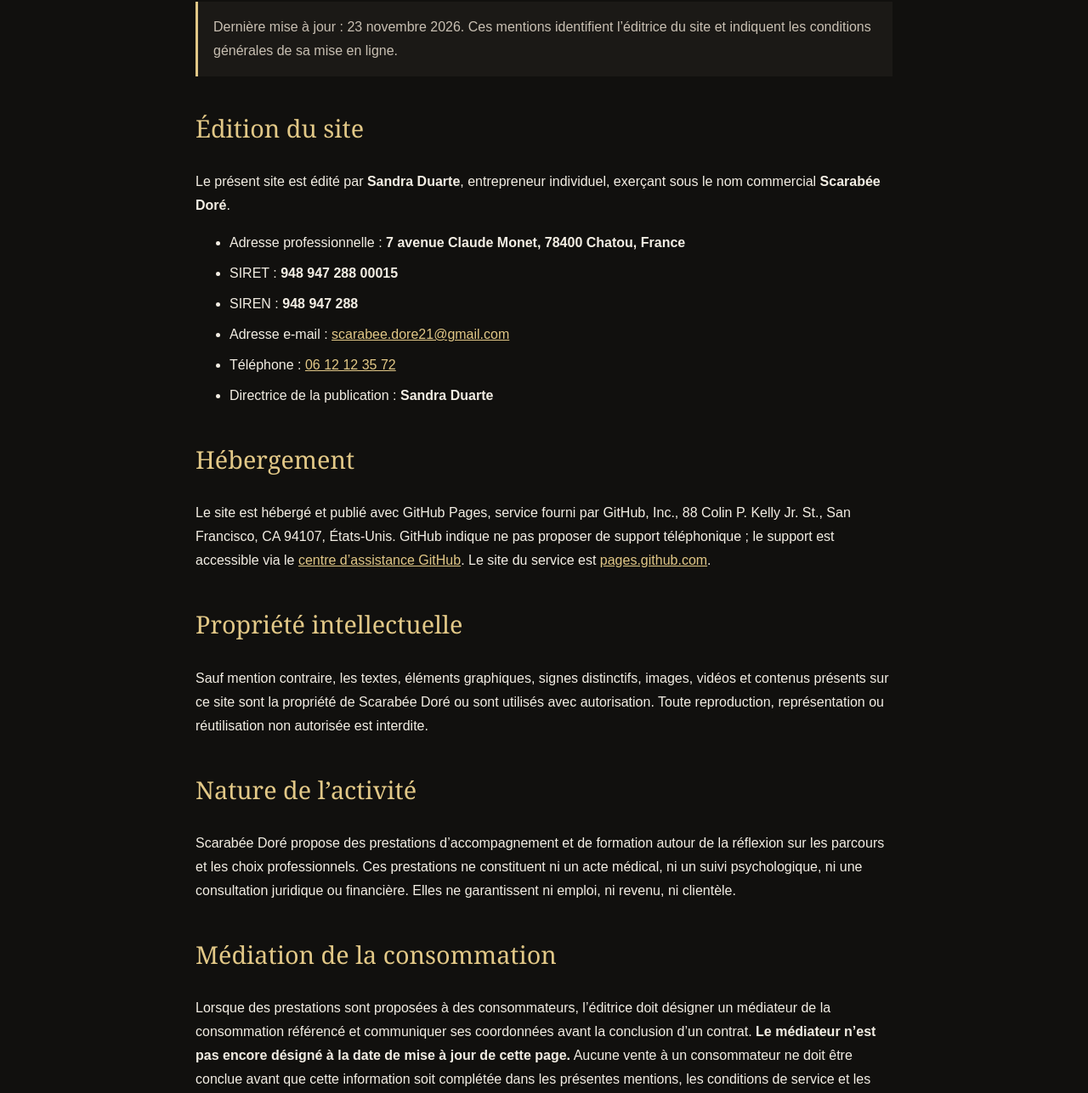
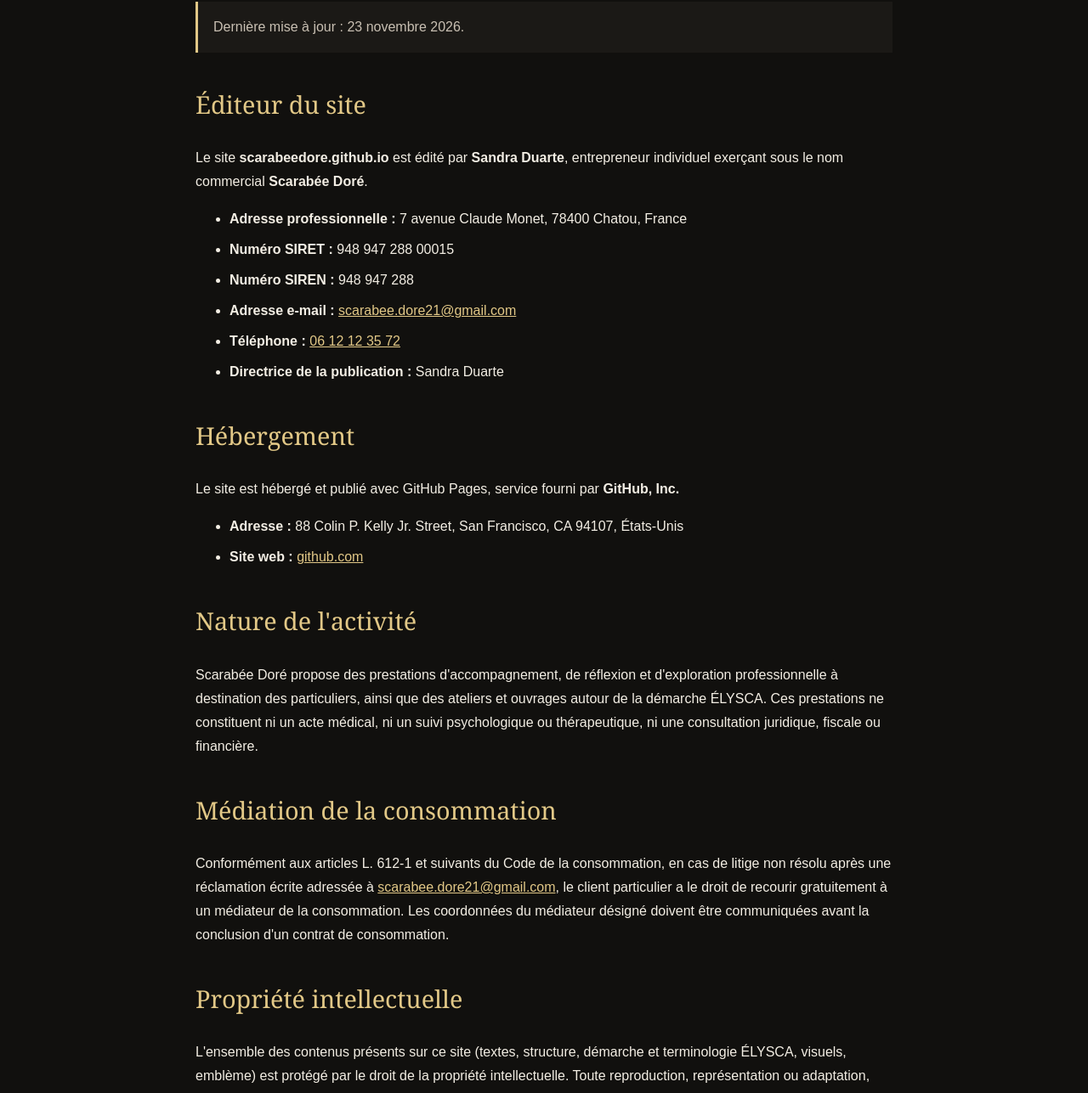
Before and after one commit to scarabeedore/scarabeedore.github.io, a plain HTML site: page mentions-legales.html in a window 1280 px wide. Shown: the part 220-1507 px from the top of the page at 85% size. Drawn offline with Linux system fonts and the light colour scheme.

Commit message:
Mettre à jour les mentions légales

```diff
--- a/mentions-legales.html
+++ b/mentions-legales.html
@@ -9,37 +9,60 @@
   <link rel="stylesheet" href="style-legal.css">
 </head>
 <body>
+  <header>
+    <a href="index.html">← Retour à l'accueil — Scarabée Doré</a>
+  </header>
+
   <main>
-  <a href="index.html">← Retour au site</a>
     <p class="eyebrow">Scarabée Doré</p>
     <h1>Mentions légales</h1>
-  <p class="notice">Dernière mise à jour : 23 novembre 2026. Ces mentions identifient l’éditrice du site et indiquent les conditions générales de sa mise en ligne.</p>
+    <p class="notice">Dernière mise à jour : 23 novembre 2026.</p>
 
-  <h2>Édition du site</h2>
-  <p>Le présent site est édité par <strong>Sandra Duarte</strong>, entrepreneur individuel, exerçant sous le nom commercial <strong>Scarabée Doré</strong>.</p>
+    <section>
+      <h2>Éditeur du site</h2>
+      <p>Le site <strong>scarabeedore.github.io</strong> est édité par <strong>Sandra Duarte</strong>, entrepreneur individuel exerçant sous le nom commercial <strong>Scarabée Doré</strong>.</p>
       <ul>
-    <li>Adresse professionnelle : <strong>7 avenue Claude Monet, 78400 Chatou, France</strong></li>
-    <li>SIRET : <strong>948 947 288 00015</strong></li>
-    <li>SIREN : <strong>948 947 288</strong></li>
-    <li>Adresse e-mail : <a href="mailto:scarabee.dore21@gmail.com">scarabee.dore21@gmail.com</a></li>
-    <li>Téléphone : <a href="tel:+33612123572">06 12 12 35 72</a></li>
-    <li>Directrice de la publication : <strong>Sandra Duarte</strong></li>
+        <li><strong>Adresse professionnelle :</strong> 7 avenue Claude Monet, 78400 Chatou, France</li>
+        <li><strong>Numéro SIRET :</strong> 948 947 288 00015</li>
+        <li><strong>Numéro SIREN :</strong> 948 947 288</li>
+        <li><strong>Adresse e-mail :</strong> <a href="mailto:scarabee.dore21@gmail.com">scarabee.dore21@gmail.com</a></li>
+        <li><strong>Téléphone :</strong> <a href="tel:+33612123572">06 12 12 35 72</a></li>
+        <li><strong>Directrice de la publication :</strong> Sandra Duarte</li>
       </ul>
+    </section>
 
+    <section>
       <h2>Hébergement</h2>
-  <p>Le site est hébergé et publié avec GitHub Pages, service fourni par GitHub, Inc., 88 Colin P. Kelly Jr. St., San Francisco, CA 94107, États-Unis. GitHub indique ne pas proposer de support téléphonique ; le support est accessible via le <a href="https://support.github.com/">centre d’assistance GitHub</a>. Le site du service est <a href="https://pages.github.com/">pages.github.com</a>.</p>
+      <p>Le site est hébergé et publié avec GitHub Pages, service fourni par <strong>GitHub, Inc.</strong></p>
+      <ul>
+        <li><strong>Adresse :</strong> 88 Colin P. Kelly Jr. Street, San Francisco, CA 94107, États-Unis</li>
+        <li><strong>Site web :</strong> <a href="https://docs.github.com/fr/site-policy/privacy-policies/github-general-privacy-statement" rel="noopener noreferrer" target="_blank">github.com</a></li>
+      </ul>
+    </section>
 
+    <section>
+      <h2>Nature de l'activité</h2>
+      <p>Scarabée Doré propose des prestations d'accompagnement, de réflexion et d'exploration professionnelle à destination des particuliers, ainsi que des ateliers et ouvrages autour de la démarche ÉLYSCA. Ces prestations ne constituent ni un acte médical, ni un suivi psychologique ou thérapeutique, ni une consultation juridique, fiscale ou financière.</p>
+    </section>
+
+    <section>
+      <h2>Médiation de la consommation</h2>
+      <p>Conformément aux articles L. 612-1 et suivants du Code de la consommation, en cas de litige non résolu après une réclamation écrite adressée à <a href="mailto:scarabee.dore21@gmail.com">scarabee.dore21@gmail.com</a>, le client particulier a le droit de recourir gratuitement à un médiateur de la consommation. Les coordonnées du médiateur désigné doivent être communiquées avant la conclusion d'un contrat de consommation.</p>
+    </section>
+
+    <section>
       <h2>Propriété intellectuelle</h2>
-  <p>Sauf mention contraire, les textes, éléments graphiques, signes distinctifs, images, vidéos et contenus présents sur ce site sont la propriété de Scarabée Doré ou sont utilisés avec autorisation. Toute reproduction, représentation ou réutilisation non autorisée est interdite.</p>
+      <p>L'ensemble des contenus présents sur ce site (textes, structure, démarche et terminologie ÉLYSCA, visuels, emblème) est protégé par le droit de la propriété intellectuelle. Toute reproduction, représentation ou adaptation, totale ou partielle, sans autorisation écrite préalable est interdite.</p>
+    </section>
 
-  <h2>Nature de l’activité</h2>
-  <p>Scarabée Doré propose des prestations d’accompagnement et de formation autour de la réflexion sur les parcours et les choix professionnels. Ces prestations ne constituent ni un acte médical, ni un suivi psychologique, ni une consultation juridique ou financière. Elles ne garantissent ni emploi, ni revenu, ni clientèle.</p>
+    <section>
+      <h2>Contact</h2>
+      <p>Pour toute question relative au site, vous pouvez contacter l'éditrice à l'adresse <a href="mailto:scarabee.dore21@gmail.com">scarabee.dore21@gmail.com</a> ou par téléphone au <a href="tel:+33612123572">06 12 12 35 72</a>.</p>
+    </section>
+  </main>
 
-  <h2>Médiation de la consommation</h2>
-  <p>Lorsque des prestations sont proposées à des consommateurs, l’éditrice doit désigner un médiateur de la consommation référencé et communiquer ses coordonnées avant la conclusion d’un contrat. <strong>Le médiateur n’est pas encore désigné à la date de mise à jour de cette page.</strong> Aucune vente à un consommateur ne doit être conclue avant que cette information soit complétée dans les présentes mentions, les conditions de service et les documents contractuels.</p>
-
-  <h2>Contact</h2>
-  <p>Pour toute question relative au site ou pour exercer un droit concernant vos données : <a href="mailto:scarabee.dore21@gmail.com">scarabee.dore21@gmail.com</a> ou <a href="tel:+33612123572">06 12 12 35 72</a>.</p>
-</main>
+  <footer>
+    <p><a href="index.html">Accueil</a> · <a href="confidentialite.html">Confidentialité</a> · <a href="conditions.html">Conditions de service</a></p>
+  </footer>
 </body>
 </html>
```
Lines whose indentation alone changed are shown as unchanged.
